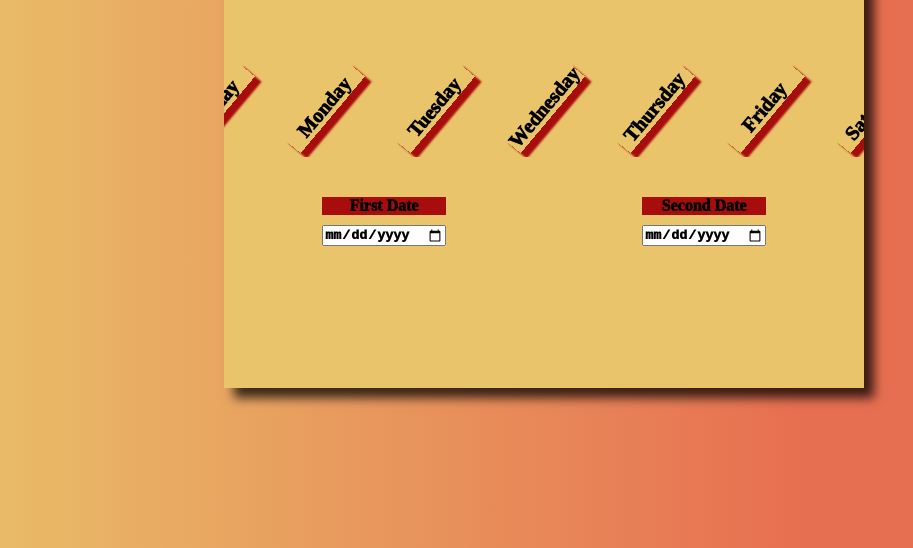
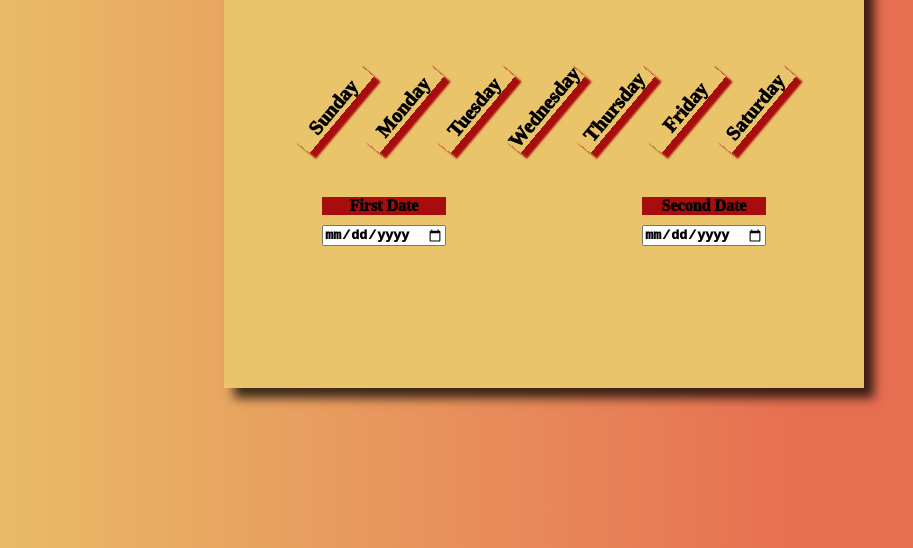
Before and after one commit to Razorma/matching-days, a plain HTML site: page index.html in a window 1280 px wide. Shown: the part 252-800 px from the top of the page, without its empty margins (96-1009 px from the left). Drawn offline with nearby package versions, Linux system fonts and the light colour scheme.

Commit message:
responsiveness

```diff
--- a/index.html
+++ b/index.html
@@ -22,7 +22,6 @@
           <input type="date" name="secondDate" id="datesTwo"
         /></label>
       </div>
-      <div class="diviation"></div>
     </div>
     <script type="text/x-template" class="userTemplate">
       {{#each days}}
--- a/style.css
+++ b/style.css
@@ -1,11 +1,11 @@
- * {
+ *{
     margin: 0;
     padding: 0;
     box-sizing: border-box;
 
+
 }
-
- body {
+body{
     display: flex;
     align-items: center;
     justify-content: center;
@@ -14,8 +14,7 @@
       #E76F51 30%,
       #E9C46A);
 }
-
- .heading {
+.heading{
     border: 1px solid black;
     align-items: center;
     justify-content: center;
@@ -23,21 +22,19 @@
     display: flex;
     align-items: flex-end;
     background-color: #2A9D8F;
-     font-weight: 900px;
+    font-weight: 100px;
 }
-
- .main {
+.main{
     background-color: #E9C46A;
-     box-shadow: 10px 10px 10px 0px rgba(0, 0, 0, 0.75)
+    box-shadow: 10px 10px 10px 0px rgba(0, 0, 0, 0.75);
+    width: 98%;
 }
-
- .days {
+.days{
     height: 80px;
     display: flex;
     align-items: center;
     justify-content: center;
-     overflow: hidden;
-
+    gap: 0.1px;
 }
 
 .Sunday,
@@ -46,67 +43,63 @@
 .Wednesday,
 .Thursday,
 .Friday,
- .Saturday {
-     transform: rotate(-50deg);
+.Saturday
+{
+    transform:rotate(-60deg);
     align-items: center;
     display: flex;
     justify-content: center;
-     min-width: 80px;
     font-weight: 900;
+    min-width: 100px;
     box-shadow: 0 0.4em 0.1em 0.019em #a70d0d;
+
 }
 
- #day {
-     height: 90px;
+.day{
     align-items: center;
     display: flex;
     justify-content: center;
-     width: 45px;
+    width: 43px;
 }
 
- .inputs {
+.inputs{
     margin-top: 20px;
     display: flex;
    justify-content: space-around;
 }
-
- input {
+input{
     align-items: center;
     font-weight: 1000;
 
 }
-
- .yellow {
+.yellow{
     background-color: yellow;
-     box-shadow: 0 0 0 0;
+    box-shadow: 0 0 0 0 ;
+}
+.blue{
+    background-color: blue;
+    box-shadow: 0 0 0 0 ;
+}
+.green{
+    background-color: green;
+    box-shadow: 0 0 0 0 ;
 }
 
- .blue {
-     background-color: blue;
-     box-shadow: 0 0 0 0;
- }
-
- .green {
-     background-color: green;
-     box-shadow: 0 0 0 0;
- }
-
- label>p {
+label>p{
     background-color: #a70d0d;
     text-align: center;
     margin: 0px auto 10px;
     font-weight: 1000;
 }
 
- label {
+label{
     margin-top: 20px;
     margin-bottom: 20px;
 
 }
+@media(min-width:760px){
 
- @media(min-width:760px) {
-
-     .heading {
+    .heading{
        padding: 25px;
     }
 
@@ -116,35 +109,31 @@
 .Wednesday,
 .Thursday,
 .Friday,
-     .Saturday {
-         transform: rotate(-50deg);
-         font: sans-serif;
+.Saturday
+{
+    transform:rotate(-50deg);
+    font:  sans-serif;
     font-weight: 1000;
     font-size: 20px;
-         min-width: max-content;
-
 }
 
-     .days {
+.days{
 
     gap: 10px;
 }
-
-     #day {
+.day{
     align-items: center;
     display: flex;
     justify-content: center;
     width: 11%;
 }
-
-     label {
+label{
     margin-top: 20px;
     margin-bottom: 20px;
 
 }
 }
-
- @media(min-width:1024px) {
+@media(min-width:1024px){
 
 .Sunday,
 .Monday,
@@ -152,23 +141,20 @@
 .Wednesday,
 .Thursday,
 .Friday,
-     .Saturday {
-         transform: rotate(-50deg);
-         min-width: 100px;
+.Saturday
+{
+    transform:rotate(-50deg);
 
 }
-
-     .main {
+.main{
     height: 60%;
-         width: 50%;
+    width : 50%;
 }
-
-     .days {
+.days{
     height: 100px;
-         gap: 10px;
+    gap: 0.1px;
 }
-
-     #day {
+#day{
     align-items: center;
     display: flex;
     justify-content: center;
```
Lines whose indentation alone changed are shown as unchanged.
